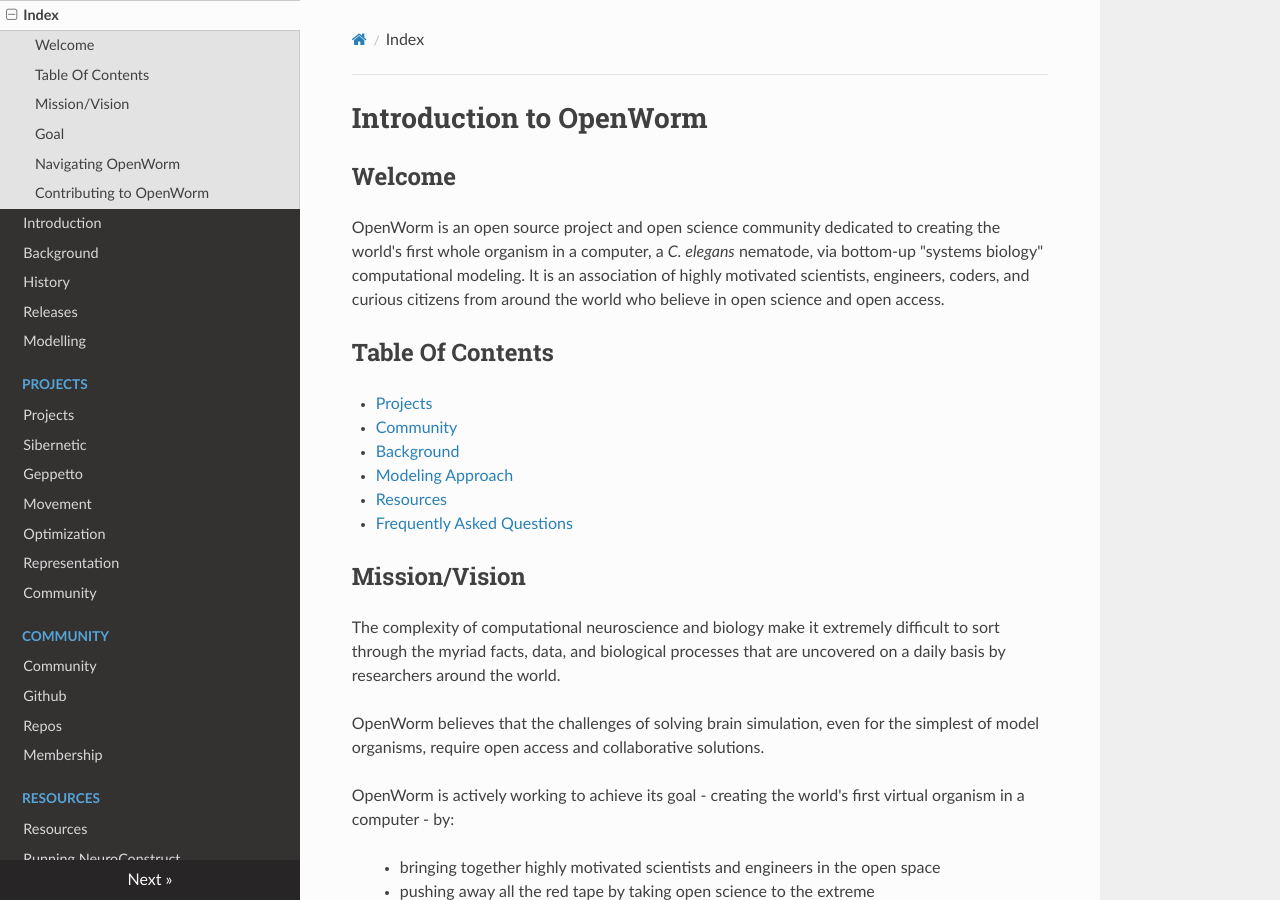
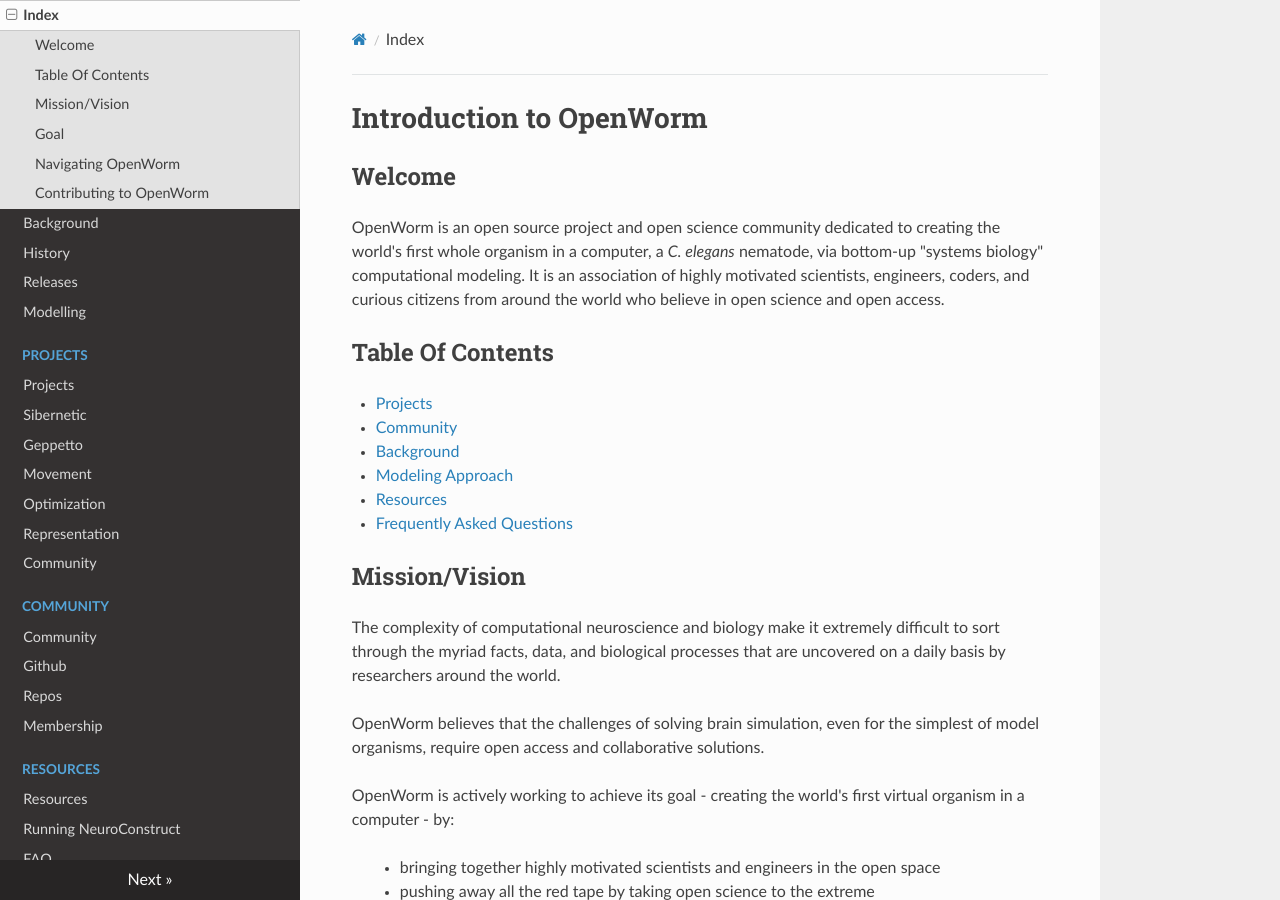
Before and after one commit to openworm/openworm_docs, an MkDocs documentation site: the page built from docs/index.md, in a window 1280 px wide and 900 px high. Built offline with MkDocs 1.6.1, drawn with Linux system fonts in a browser that asks for light colours; nearby versions of some CDN libraries; old or Windows-style settings are respelled for this version of MkDocs.

Commit message:
removing intro.md from mkdocs.yml

```diff
--- a/mkdocs.yml
+++ b/mkdocs.yml
@@ -2,7 +2,6 @@
 theme: readthedocs
 pages:
   - [index.md, Index]
-  - [intro.md, Introduction]
   - [background.md, Background]
   - [fullhistory.md, History]
   - [releases.md, Releases]
```
